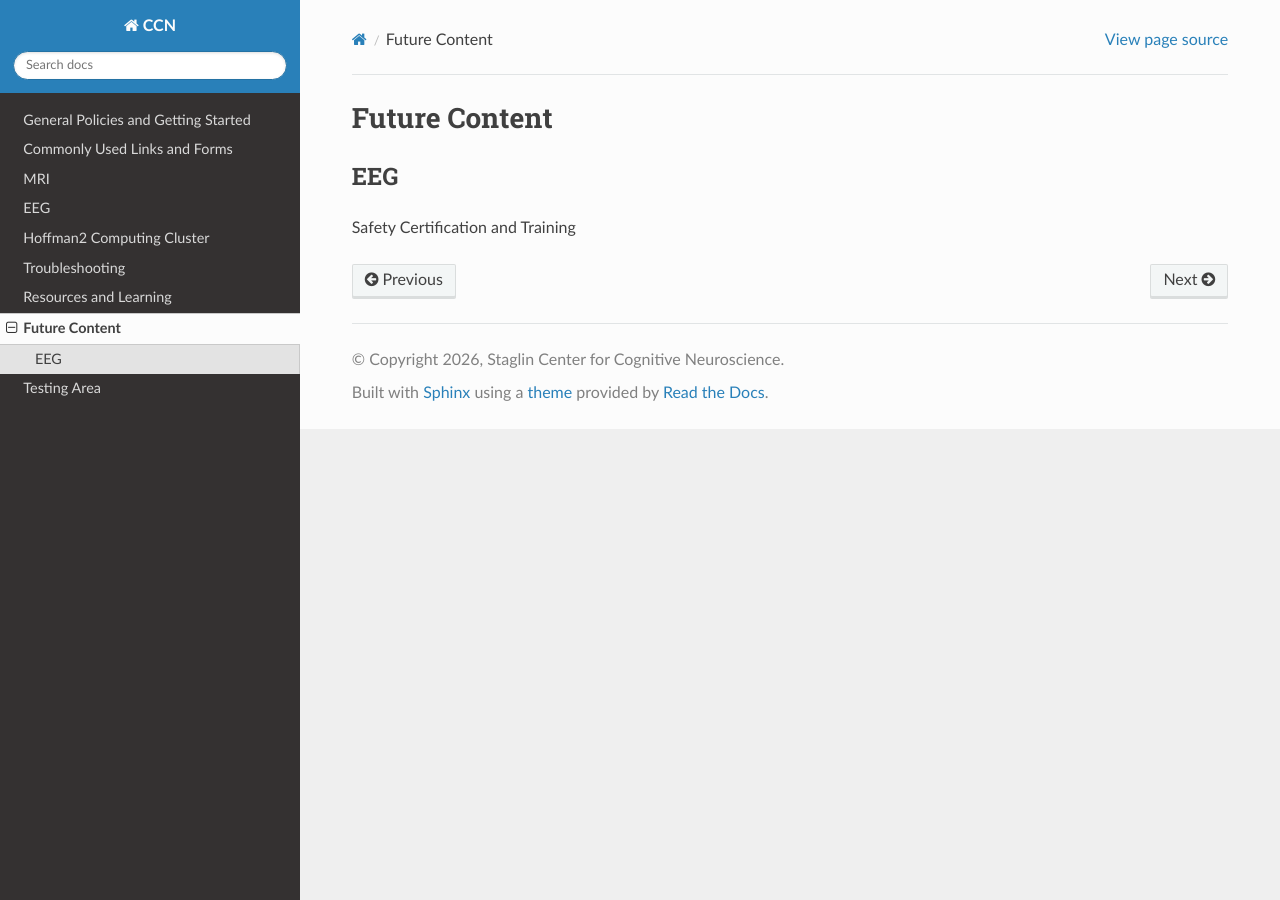
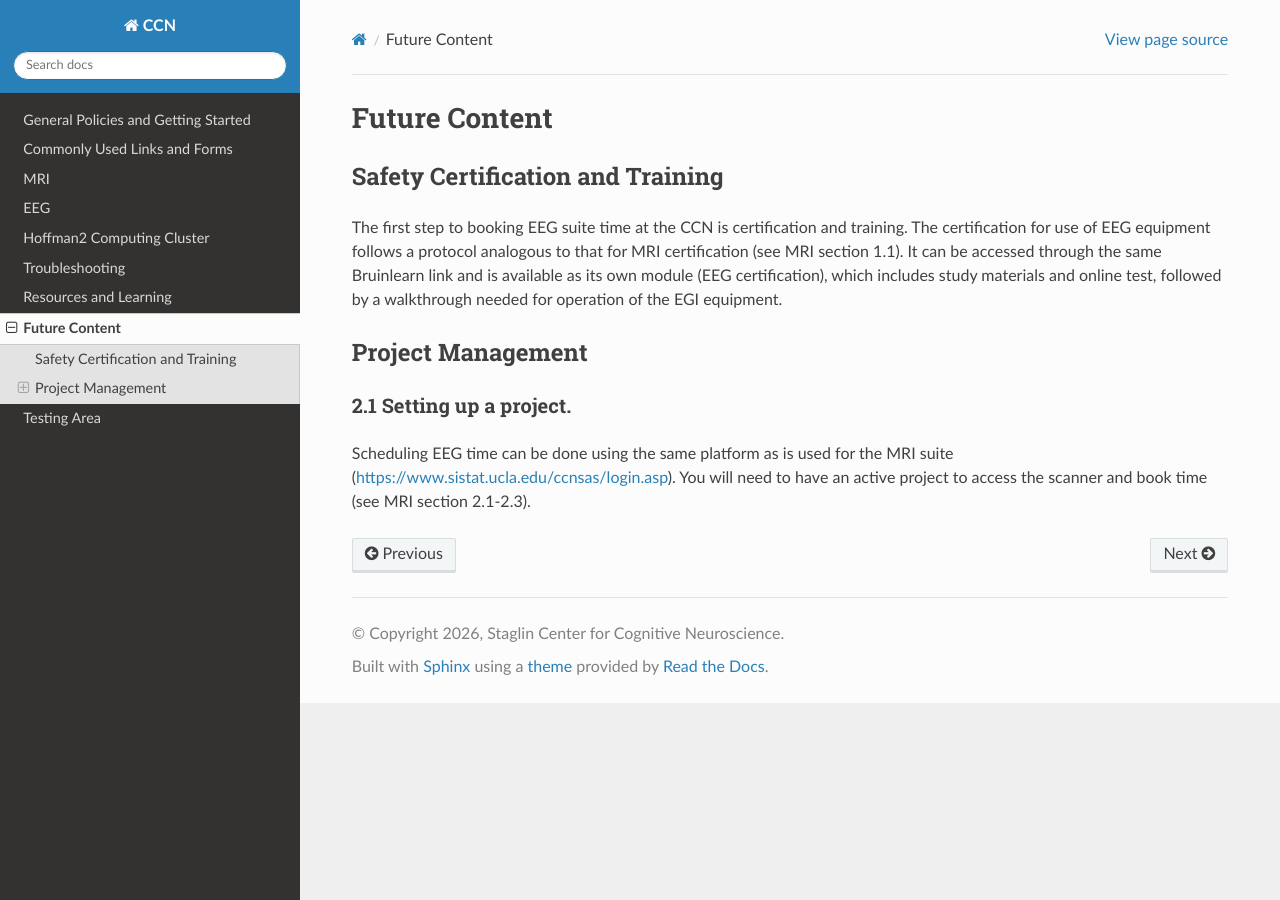
Before and after one commit to CCN-Support/CCN_Wiki, a Sphinx documentation site: the page built from docs/source/future_content.rst, in a window 1280 px wide. Built offline with Sphinx 7.4.7 and the Read the Docs theme 3.1.0, drawn with Linux system fonts in a browser that asks for light colours.

Commit message:
Update future_content.rst

```diff
--- a/docs/source/future_content.rst
+++ b/docs/source/future_content.rst
@@ -1,6 +1,15 @@
 Future Content
 ==============
 
-EEG
----
 Safety Certification and Training
+---------------------------------
+
+The first step to booking EEG suite time at the CCN is certification and training. The certification for use of EEG equipment follows a protocol analogous to that for MRI certification (see MRI section 1.1). It can be accessed through the same Bruinlearn link and is available as its own module (EEG certification), which includes study materials and online test, followed by a walkthrough needed for operation of the EGI equipment.
+
+Project Management
+------------------
+
+2.1 Setting up a project.
+~~~~~~~~~~~~~~~~~~~~~~~~~
+
+Scheduling EEG time can be done using the same platform as is used for the MRI suite (https://www.sistat.ucla.edu/ccnsas/login.asp). You will need to have an active project to access the scanner and book time (see MRI section 2.1-2.3).
```
